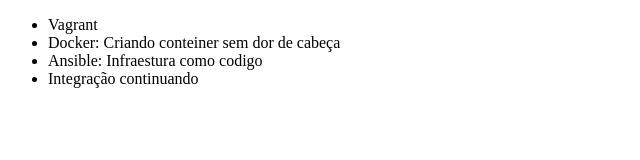
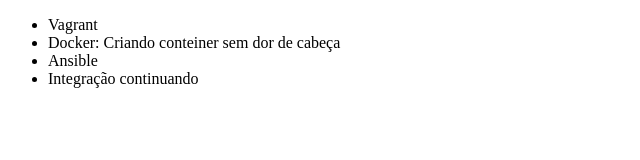
Before and after one commit to yshardmc/alura-git, a plain HTML site: page index.html in a window 1280 px wide. Shown: the whole page, without its empty margins (0-640 px from the left). Drawn offline with Linux system fonts and the light colour scheme.

Commit message:
Revert "Mudando o nome do curso de ansible"
This reverts commit e17d5fd6d4a0697c8fdad460f3d3320315b71aef.

```diff
--- a/index.html
+++ b/index.html
@@ -8,7 +8,7 @@
     <ul>
         <li>Vagrant</li>
         <li>Docker: Criando conteiner sem dor de cabeça</li>
-        <li>Ansible: Infraestura como codigo</li>
+        <li>Ansible</li>
         <li>Integração continuando</li>
     </ul>
 </body>
```
